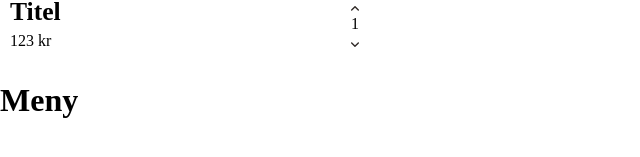
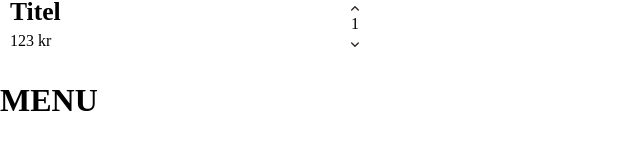
Before and after one commit to Kybbe/fire-turtles, a React (Create React App) app: page /menu in a window 1280 px wide. Shown: the part 151-308 px from the top of the page, without its empty margins (0-640 px from the left). Built offline with nearby package versions, Linux system fonts and the light colour scheme.

Commit message:
menu html

```diff
--- a/src/views/Menu.js
+++ b/src/views/Menu.js
@@ -1,6 +1,17 @@
+import Add from '../assets/graphics/add.svg';
+
 function Menu() {
     return (
-        <h1>Meny</h1>
+        <div className="menuInfo">
+        <h1>MENU</h1>
+
+        <h2 className="coffe"></h2>
+        <h2 className="price"></h2>
+        <p className="product"></p>
+        <img src={Add} alt="add"></img>
+
+        </div>
+
     )
 }
 
```
